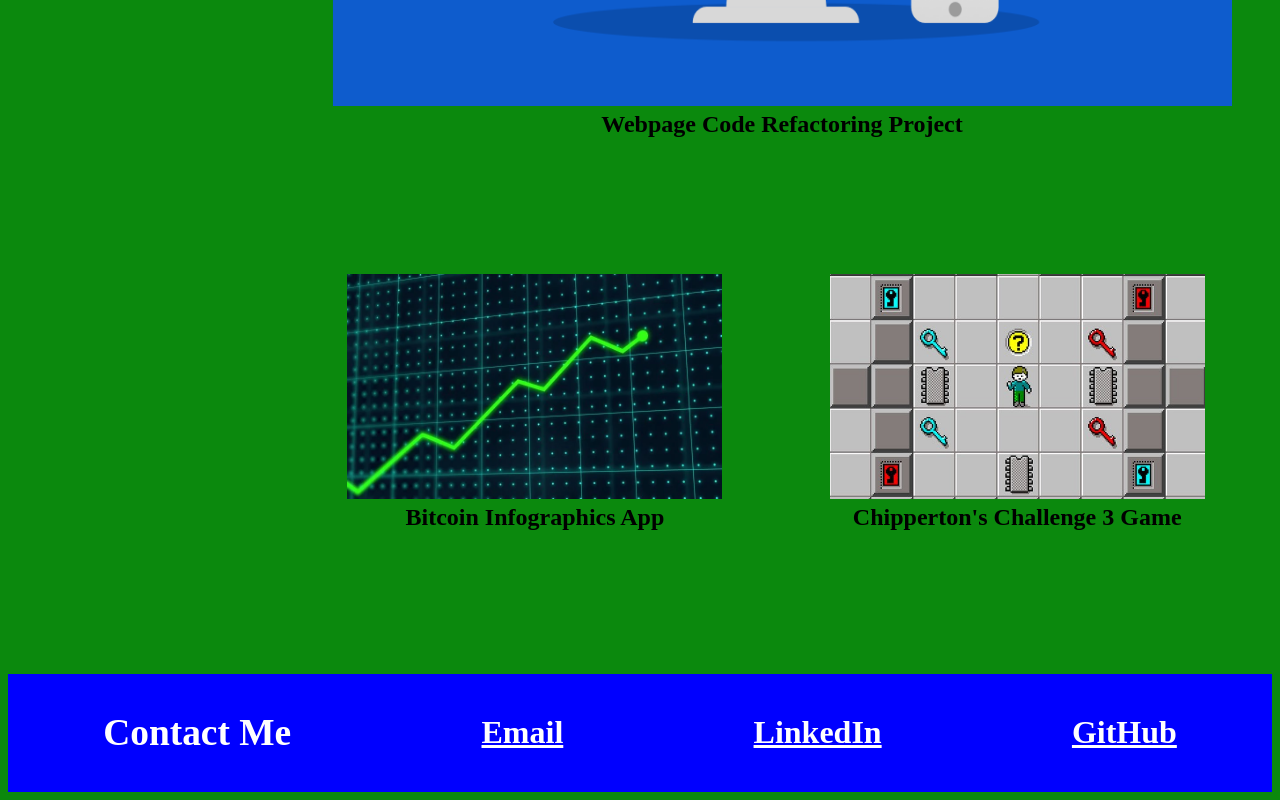
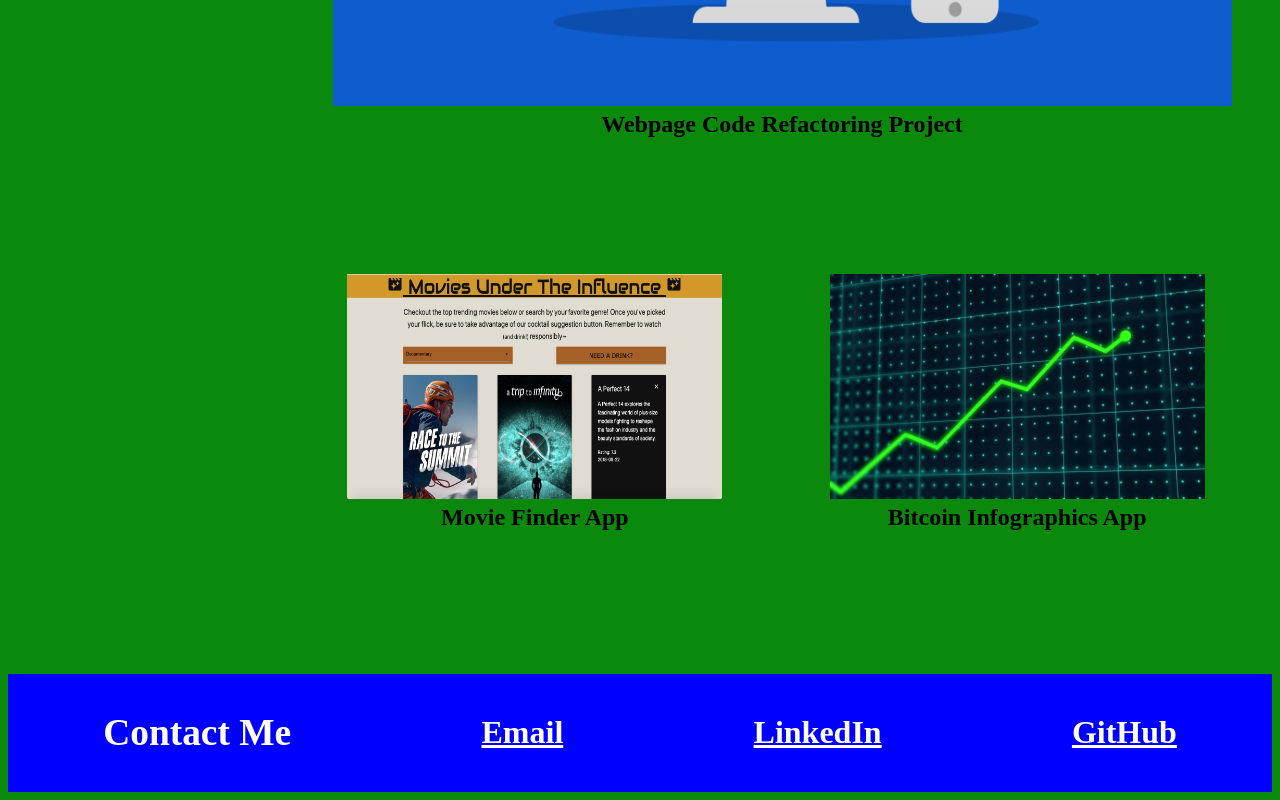
Before and after one commit to TavonnS/my-project-portfolio, a plain HTML site: page index.html in a window 1280 px wide. Shown: the part 1672-2472 px from the top of the page. Drawn offline with Linux system fonts and the light colour scheme.

Commit message:
updated portfolio with group project 1

```diff
--- a/index.html
+++ b/index.html
@@ -50,14 +50,18 @@
 <div class="figures">
 
         <figure>
+            <a href="https://pashag123.github.io/group_5_project/"><img src="Assets/Project App Screen.png" alt="movie app screen"></a>
+            <figcaption>Movie Finder App</figcaption>
+        </figure>
+
+        <figure>
             <a href=""><img src="Assets/market-graph.webp" alt="stock graph"></a>
             <figcaption>Bitcoin Infographics App</figcaption>
         </figure>
 
-        <figure>
-            <a href=""><img src="Assets/Chipperton's-Challenge.jpeg" alt="PC game image"></a>
-            <figcaption>Chipperton's Challenge 3 Game</figcaption>
-        </figure>
+
+
+
 
 </div>
 
```
Also changed, not shown: Assets/Project App Screen.png (added), 2 other files.
